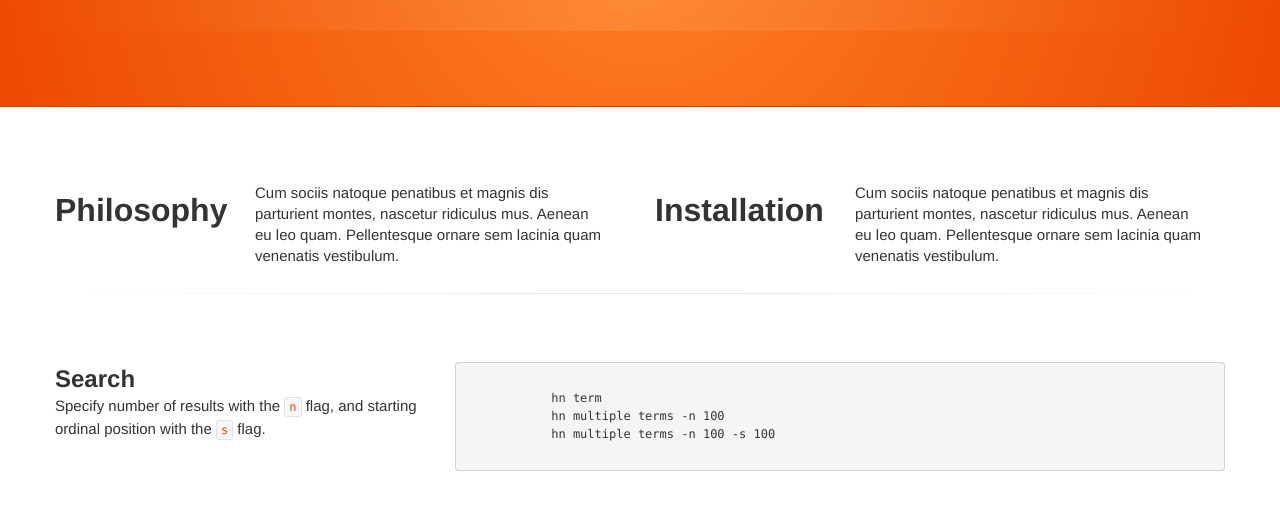
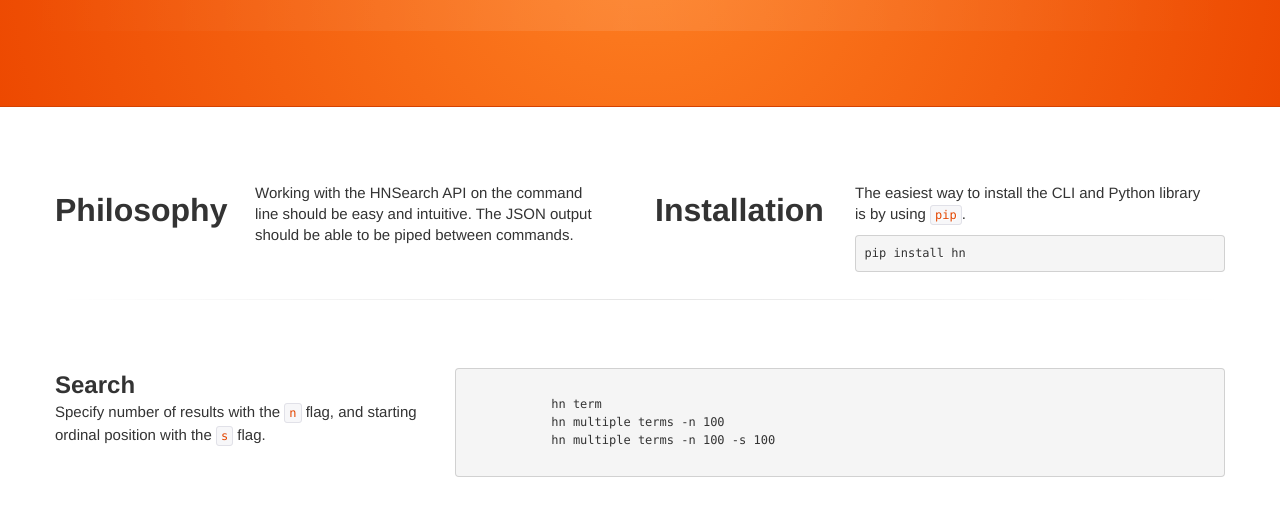
Before and after one commit to zachwill/hn, a plain HTML site: page index.html in a window 1280 px wide. Shown: the part 260-787 px from the top of the page. Drawn offline with Linux system fonts and the light colour scheme.

Commit message:
Add installation instructions

```diff
--- a/index.html
+++ b/index.html
@@ -44,7 +44,9 @@
         </div>
 
         <div class="span4">
-          <p>Cum sociis natoque penatibus et magnis dis parturient montes, nascetur ridiculus mus. Aenean eu leo quam. Pellentesque ornare sem lacinia quam venenatis vestibulum.</p>
+          <p>Working with the HNSearch API on the command line should be easy
+          and intuitive. The JSON output should be able to be piped between
+          commands.</p>
         </div>
 
         <div class="span2">
@@ -52,7 +54,9 @@
         </div>
 
         <div class="span4">
-          <p>Cum sociis natoque penatibus et magnis dis parturient montes, nascetur ridiculus mus. Aenean eu leo quam. Pellentesque ornare sem lacinia quam venenatis vestibulum.</p>
+          <p>The easiest way to install the CLI and Python library is by using
+          <code>pip</code>.</p>
+          <pre>pip install hn</pre>
         </div>
 
         <div class="span12">
```
